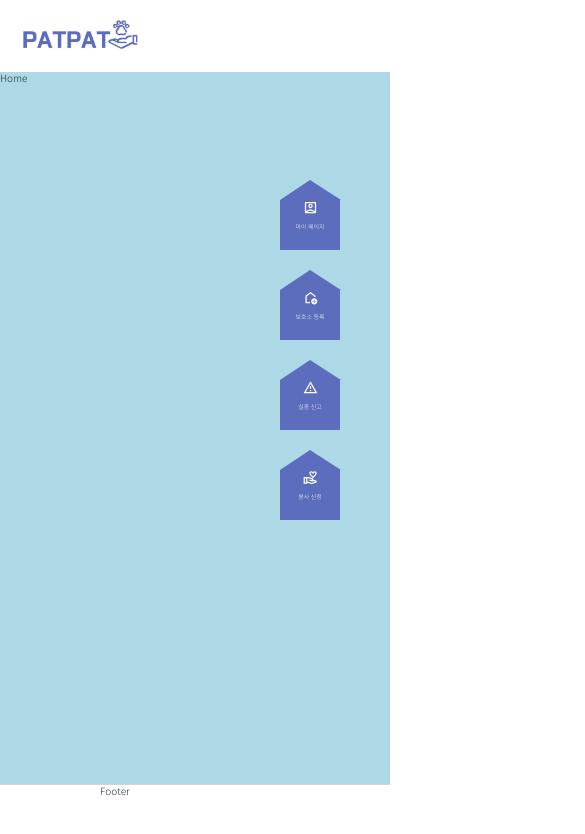
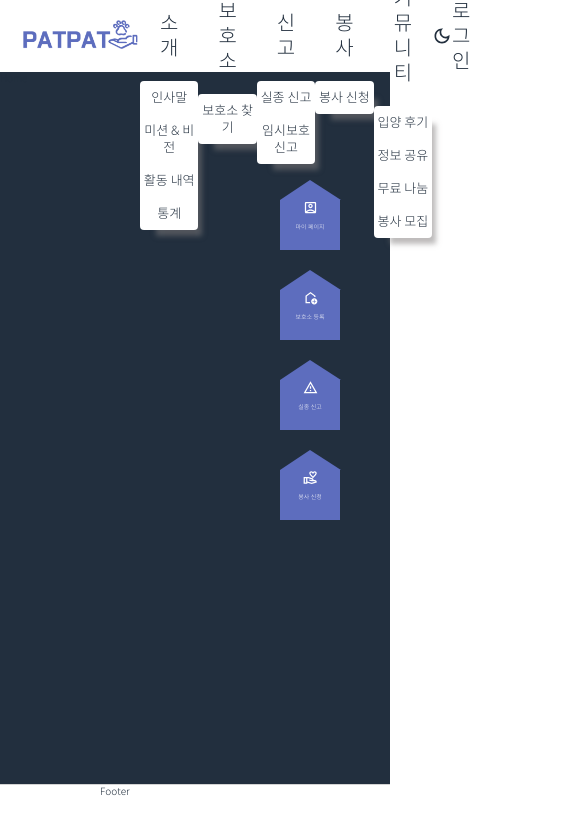
Before and after one commit to youmean0427/PATPAT, a React (Create React App) app in the folder frontend/: page / in a window 390 px wide. Shown: the top 834 px of the page, 585 px wide, since content can reach past the window. Built offline with nearby package versions, Linux system fonts and the light colour scheme; a web font is replaced by a local one.

Commit message:
S08P12E104-78 #comment featuer/front/layout:fix:[Header 반응형 수정 작업중]

```diff
--- a/frontend/src/App.module.scss
+++ b/frontend/src/App.module.scss
@@ -1,3 +1,4 @@
+@import 'assets/styles/variable.scss';
 @import 'assets/styles/font.scss';
 
 .app {
@@ -10,5 +11,5 @@
 
 .app-main {
   flex: 1;
-  background-color: lightblue;
+  background-color: $black-color;
 }
--- a/frontend/src/components/Common/Header/Header.jsx
+++ b/frontend/src/components/Common/Header/Header.jsx
@@ -19,7 +19,7 @@ export default function Header() {
               <div className={styles['menu-box']}>
                 <ul className={styles.menu}>
                   <li className={styles['menu-item']}>
-                    소개
+                    <div>소개</div>
                     <ul className={styles.submenu}>
                       <li className={styles['submenu-item']}>
                         <NavLink>인사말</NavLink>
@@ -36,7 +36,7 @@ export default function Header() {
                     </ul>
                   </li>
                   <li className={styles['menu-item']}>
-                    보호소
+                    <div>보호소</div>
                     <ul className={styles.submenu}>
                       <li className={styles['submenu-item']}>
                         <NavLink>보호소 찾기</NavLink>
@@ -44,7 +44,7 @@ export default function Header() {
                     </ul>
                   </li>
                   <li className={styles['menu-item']}>
-                    신고
+                    <div>신고</div>
                     <ul className={styles.submenu}>
                       <li className={styles['submenu-item']}>
                         <NavLink>실종 신고</NavLink>
@@ -55,7 +55,7 @@ export default function Header() {
                     </ul>
                   </li>
                   <li className={styles['menu-item']}>
-                    봉사
+                    <div>봉사</div>
                     <ul className={styles.submenu}>
                       <li className={styles['submenu-item']}>
                         <NavLink>봉사 신청</NavLink>
@@ -63,7 +63,7 @@ export default function Header() {
                     </ul>
                   </li>
                   <li className={styles['menu-item']}>
-                    커뮤니티
+                    <div>커뮤니티</div>
                     <ul className={styles.submenu}>
                       <li className={styles['submenu-item']}>
                         <NavLink>입양 후기</NavLink>
@@ -83,7 +83,7 @@ export default function Header() {
               </div>
             </div>
             <div className={styles.right}>
-              <DarkModeOutlined />
+              <DarkModeOutlined sx={{ fontSize: 20 }} />
               <button className={styles.login}>로그인</button>
             </div>
           </div>
--- a/frontend/src/components/Common/Header/Header.module.scss
+++ b/frontend/src/components/Common/Header/Header.module.scss
@@ -12,7 +12,7 @@
 }
 
 .container {
-  width: 120rem;
+  max-width: 120rem;
   margin: 0 auto;
   padding: 0 2rem;
 
@@ -25,6 +25,7 @@
 
     & > .left {
       display: flex;
+      height: 100%;
       flex: 1;
       justify-content: space-between;
       align-items: center;
@@ -38,11 +39,41 @@
       }
 
       & > .menu-box {
+        font-size: 2rem;
         & > .menu {
           display: flex;
           align-items: center;
+
+          & > .menu-item {
+            position: relative;
+            padding: 2rem;
+            & > div {
+              cursor: pointer;
+            }
+            & > .submenu {
+              width: 100%;
+              position: absolute;
+              top: 100%;
+              left: 0;
+              font-size: 1.3rem;
+              background-color: $white-color;
+              border-radius: 0.4rem;
+              box-shadow: 10px 12px 5px -6px rgba(128, 123, 123, 0.51);
+              & > .submenu-item {
+                text-align: center;
+                padding: $spacing-sm 0;
+              }
+            }
+          }
         }
       }
     }
+
+    & > .right {
+      display: flex;
+      align-items: center;
+      height: 100%;
+      font-size: 2rem;
+    }
   }
 }
--- a/frontend/src/index.js
+++ b/frontend/src/index.js
@@ -3,9 +3,10 @@ import ReactDOM from 'react-dom/client';
 import { RouterProvider } from 'react-router-dom';
 import router from './routes';
 import 'assets/styles/index.scss';
+import { CircularProgress } from '@mui/material';
 const root = ReactDOM.createRoot(document.getElementById('root'));
 root.render(
   <React.StrictMode>
-    <RouterProvider router={router} />
+    <RouterProvider router={router} fallbackElement={<CircularProgress />} />
   </React.StrictMode>
 );
```
